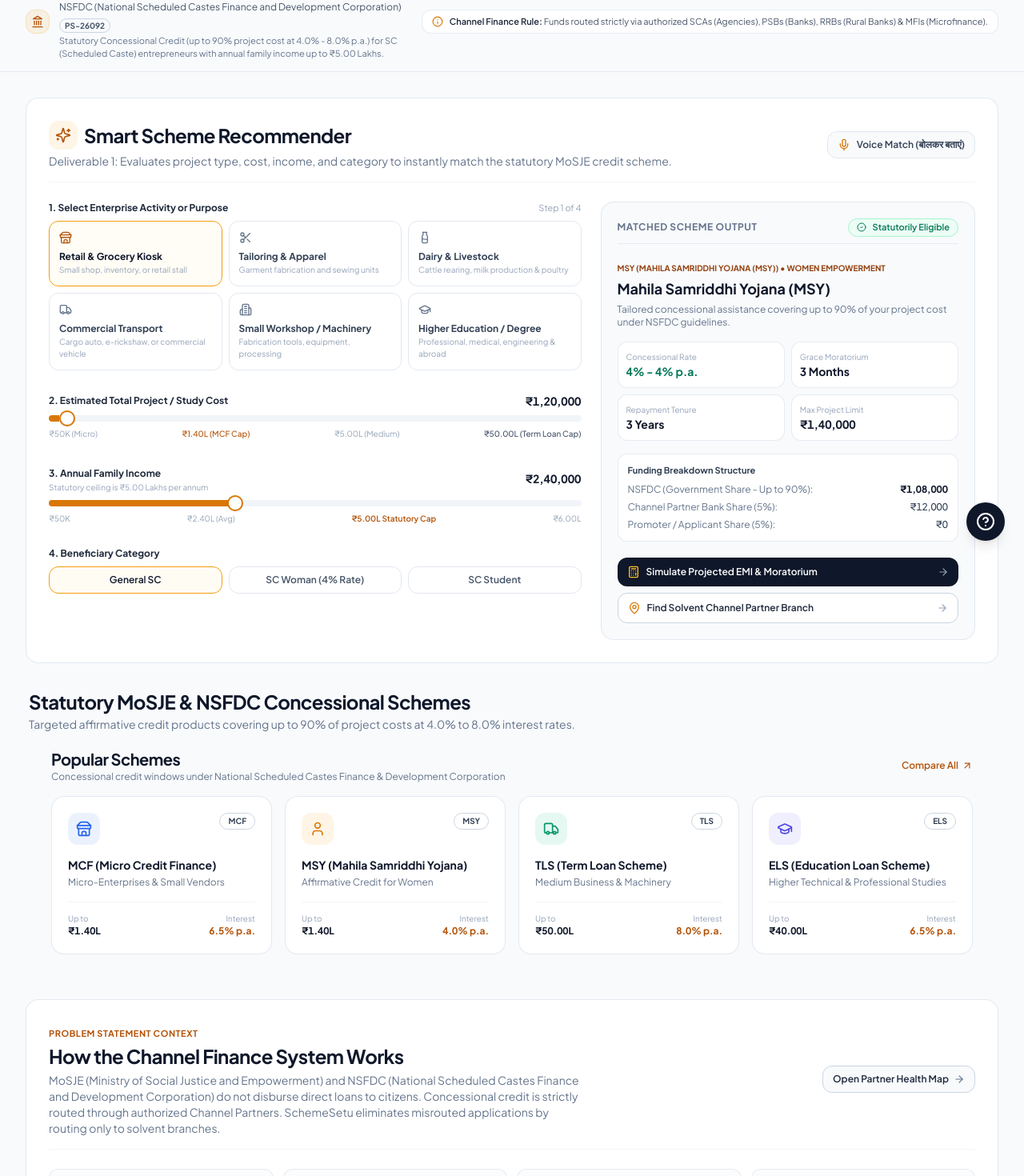
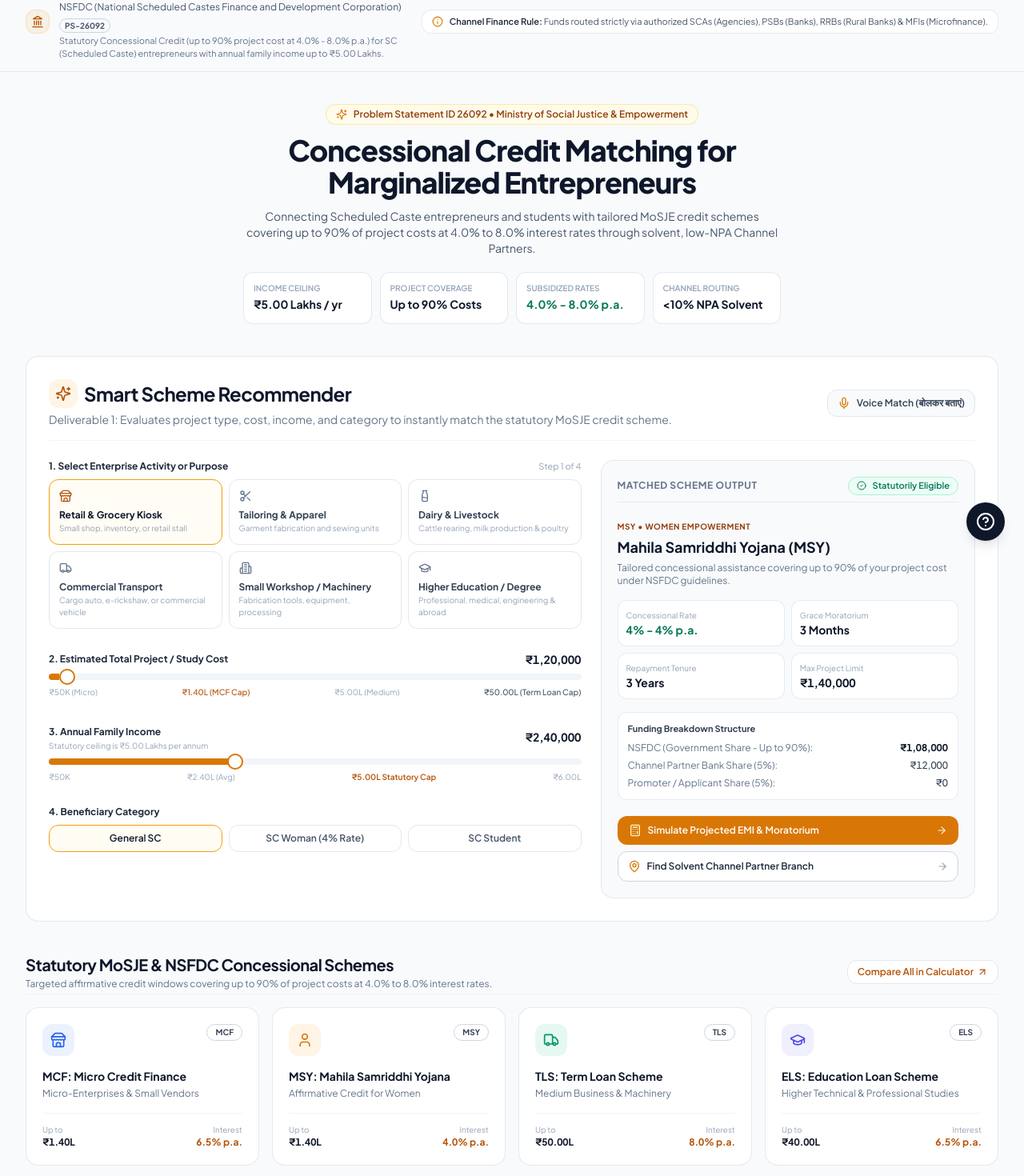
Before and after one commit to sizwinz/SchemeSetu, a Next.js app: page / in a window 1280 px wide. Shown: the part 100-1570 px from the top of the page at 80% size. Built offline with nearby package versions, Linux system fonts and the light colour scheme.

Commit message:
feat(home): add sovereign hero header with 4 statutory pillars, eliminate duplicate headers, and refine wizard styling

```diff
--- a/src/app/page.tsx
+++ b/src/app/page.tsx
@@ -1,32 +1,80 @@
 import React from "react";
+import Link from "next/link";
 import { OfficialMoSJEBanner } from "@/components/home/OfficialMoSJEBanner";
 import { SmartRecommenderWizard } from "@/components/home/SmartRecommenderWizard";
 import { PopularSchemesGrid } from "@/components/home/PopularSchemesGrid";
 import { ChannelFinanceExplainer } from "@/components/home/ChannelFinanceExplainer";
 import { TrustBanner } from "@/components/home/TrustBanner";
+import { Sparkles, ArrowUpRight } from "lucide-react";
 
 export default function HomePage() {
   return (
     <div className="space-y-8 pb-16">
-      {/* Statutory MoSJE Banner establishing Problem Statement 26092 context */}
+      {/* Sovereign Statutory Banner establishing MoSJE / NSFDC mandate */}
       <OfficialMoSJEBanner />
 
-      <div className="max-w-7xl mx-auto px-4 sm:px-6 lg:px-8 space-y-8">
+      <div className="max-w-7xl mx-auto px-4 sm:px-6 lg:px-8 space-y-10">
+        {/* Sovereign Hero Header with 4 Statutory Pillars */}
+        <section className="text-center max-w-3xl mx-auto pt-2 space-y-3">
+          <div className="inline-flex items-center space-x-2 px-3 py-1 rounded-full bg-amber-50 border border-amber-200/80 text-amber-800 text-xs font-semibold shadow-2xs">
+            <Sparkles className="h-3.5 w-3.5 text-amber-600" />
+            <span>Problem Statement ID 26092 • Ministry of Social Justice &amp; Empowerment</span>
+          </div>
+
+          <h1 className="text-2xl sm:text-4xl font-extrabold text-slate-900 tracking-tight leading-tight">
+            Concessional Credit Matching for Marginalized Entrepreneurs
+          </h1>
+
+          <p className="text-xs sm:text-sm text-slate-600 leading-relaxed max-w-2xl mx-auto">
+            Connecting Scheduled Caste entrepreneurs and students with tailored MoSJE credit schemes covering up to 90% of project costs at 4.0% to 8.0% interest rates through solvent, low-NPA Channel Partners.
+          </p>
+
+          {/* 4 Statutory Mandate Pillars */}
+          <div className="grid grid-cols-2 sm:grid-cols-4 gap-2.5 pt-2 max-w-2xl mx-auto text-left">
+            <div className="bg-white p-3 rounded-xl border border-slate-200/90 shadow-2xs">
+              <span className="text-[10px] text-slate-400 font-semibold block uppercase">Income Ceiling</span>
+              <span className="text-xs sm:text-sm font-bold text-slate-900">₹5.00 Lakhs / yr</span>
+            </div>
+            <div className="bg-white p-3 rounded-xl border border-slate-200/90 shadow-2xs">
+              <span className="text-[10px] text-slate-400 font-semibold block uppercase">Project Coverage</span>
+              <span className="text-xs sm:text-sm font-bold text-slate-900">Up to 90% Costs</span>
+            </div>
+            <div className="bg-white p-3 rounded-xl border border-slate-200/90 shadow-2xs">
+              <span className="text-[10px] text-slate-400 font-semibold block uppercase">Subsidized Rates</span>
+              <span className="text-xs sm:text-sm font-bold text-emerald-700">4.0% - 8.0% p.a.</span>
+            </div>
+            <div className="bg-white p-3 rounded-xl border border-slate-200/90 shadow-2xs">
+              <span className="text-[10px] text-slate-400 font-semibold block uppercase">Channel Routing</span>
+              <span className="text-xs sm:text-sm font-bold text-slate-900">&lt;10% NPA Solvent</span>
+            </div>
+          </div>
+        </section>
+
         {/* Deliverable 1: Front-and-Center Smart Scheme Recommender Wizard */}
         <SmartRecommenderWizard />
 
-        {/* Deliverable 1 Schemes: 4 Statutory Schemes (MCF, MSY, TLS, ELS) */}
-        <div className="space-y-3">
-          <div className="px-1">
-            <h2 className="text-xl sm:text-2xl font-bold text-slate-900 tracking-tight">
-              Statutory MoSJE &amp; NSFDC Concessional Schemes
-            </h2>
-            <p className="text-xs sm:text-sm text-slate-500 mt-0.5">
-              Targeted affirmative credit products covering up to 90% of project costs at 4.0% to 8.0% interest rates.
-            </p>
+        {/* Deliverable 1 Schemes: 4 Statutory Schemes Showcase */}
+        <section className="space-y-4">
+          <div className="flex flex-col sm:flex-row sm:items-center justify-between gap-2 pb-1 border-b border-slate-100">
+            <div>
+              <h2 className="text-lg sm:text-xl font-bold text-slate-900 tracking-tight">
+                Statutory MoSJE &amp; NSFDC Concessional Schemes
+              </h2>
+              <p className="text-xs text-slate-500 mt-0.5">
+                Targeted affirmative credit windows covering up to 90% of project costs at 4.0% to 8.0% interest rates.
+              </p>
+            </div>
+            <Link
+              href="/calculator"
+              className="text-xs font-semibold text-amber-700 hover:text-amber-800 transition-colors flex items-center gap-1 shrink-0 self-start sm:self-auto px-3 py-1.5 rounded-xl border border-slate-200 bg-white hover:bg-slate-50 shadow-2xs"
+            >
+              <span>Compare All in Calculator</span>
+              <ArrowUpRight className="h-3.5 w-3.5" />
+            </Link>
           </div>
+
           <PopularSchemesGrid />
-        </div>
+        </section>
 
         {/* Deliverable 3 Context: Channel Finance Architecture & NPA Routing */}
         <ChannelFinanceExplainer />
--- a/src/components/home/PopularSchemesGrid.tsx
+++ b/src/components/home/PopularSchemesGrid.tsx
@@ -2,7 +2,7 @@
 
 import React from "react";
 import Link from "next/link";
-import { Store, User, Truck, GraduationCap, ArrowUpRight } from "lucide-react";
+import { Store, User, Truck, GraduationCap } from "lucide-react";
 import { SpotlightCard } from "@/components/reactbits/SpotlightCard";
 import { Badge } from "@/components/ui/badge";
 
@@ -13,7 +13,7 @@
   subtitle: string;
   maxAmount: string;
   interestRate: string;
-  icon: React.ElementType;
+  icon: React.ComponentType<{ className?: string }>;
   iconBg: string;
   iconColor: string;
   spotlightColor: string;
@@ -77,25 +77,6 @@
 
 export function PopularSchemesGrid() {
   return (
-    <section className="max-w-7xl mx-auto px-4 sm:px-6 lg:px-8 pt-2 pb-6">
-      <div className="flex items-center justify-between mb-4">
-        <div>
-          <h2 className="text-lg sm:text-xl font-bold text-slate-900 tracking-tight">
-            Popular Schemes
-          </h2>
-          <p className="text-xs text-slate-500">
-            Concessional credit windows under National Scheduled Castes Finance &amp; Development Corporation
-          </p>
-        </div>
-        <Link
-          href="/calculator"
-          className="text-xs font-semibold text-amber-700 hover:text-amber-800 transition-colors flex items-center gap-1"
-        >
-          <span>Compare All</span>
-          <ArrowUpRight className="h-3.5 w-3.5" />
-        </Link>
-      </div>
-
     <div className="grid grid-cols-1 sm:grid-cols-2 lg:grid-cols-4 gap-4">
       {POPULAR_SCHEMES.map((scheme) => {
         const Icon = scheme.icon;
@@ -103,7 +84,7 @@
           <Link key={scheme.id} href={scheme.href} className="group block">
             <SpotlightCard
               spotlightColor={scheme.spotlightColor}
-                className="h-full flex flex-col justify-between p-5 border-slate-200/90 group-hover:border-slate-300"
+              className="h-full flex flex-col justify-between p-5 border-slate-200/90 group-hover:border-slate-300 transition-all shadow-2xs"
             >
               <div>
                 <div className="flex items-start justify-between gap-2 mb-4">
@@ -117,7 +98,7 @@
                 </div>
 
                 <h3 className="font-bold text-sm text-slate-900 group-hover:text-amber-700 transition-colors leading-snug mb-1">
-                    {scheme.code} ({scheme.title})
+                  {scheme.code}: {scheme.title}
                 </h3>
                 <p className="text-xs text-slate-500 line-clamp-1 mb-4">
                   {scheme.subtitle}
@@ -140,6 +121,5 @@
         );
       })}
     </div>
-    </section>
   );
 }
--- a/src/components/home/SmartRecommenderWizard.tsx
+++ b/src/components/home/SmartRecommenderWizard.tsx
@@ -390,8 +390,8 @@
           {primaryScheme && evalResult.isEligible ? (
             <div className="space-y-4">
               <div>
-                <span className="text-[10px] text-amber-800 uppercase font-bold">
-                  {primaryScheme.code} ({primaryScheme.name}) • {primaryScheme.category.replace("_", " ")}
+                <span className="text-[10px] text-amber-800 uppercase font-bold tracking-wider">
+                  {primaryScheme.code} • {primaryScheme.category.replace("_", " ")}
                 </span>
                 <h3 className="text-base sm:text-lg font-bold text-slate-900 mt-0.5 leading-snug">
                   {primaryScheme.name}
@@ -465,13 +465,13 @@
               <div className="space-y-2 pt-1">
                 <Link
                   href={`/calculator?scheme=${primaryScheme.code}&amount=${funding?.totalCost || cost}&rate=${primaryScheme.interestRateMin}&tenure=${primaryScheme.repaymentTenureYears}`}
-                  className="w-full py-2.5 px-3 rounded-xl bg-slate-900 hover:bg-slate-800 text-white text-xs font-semibold flex items-center justify-between transition-colors shadow-2xs group"
+                  className="w-full py-2.5 px-3.5 rounded-xl bg-amber-600 hover:bg-amber-700 text-white text-xs font-semibold flex items-center justify-between transition-colors shadow-xs group"
                 >
                   <div className="flex items-center space-x-2">
-                    <Calculator className="h-4 w-4 text-amber-400" />
+                    <Calculator className="h-4 w-4 text-amber-100" />
                     <span>Simulate Projected EMI &amp; Moratorium</span>
                   </div>
-                  <ArrowRight className="h-3.5 w-3.5 text-slate-400 group-hover:text-white transition-transform group-hover:translate-x-0.5" />
+                  <ArrowRight className="h-3.5 w-3.5 text-amber-100 group-hover:text-white transition-transform group-hover:translate-x-0.5" />
                 </Link>
 
                 <Link
```
Lines whose indentation alone changed are shown as unchanged.
